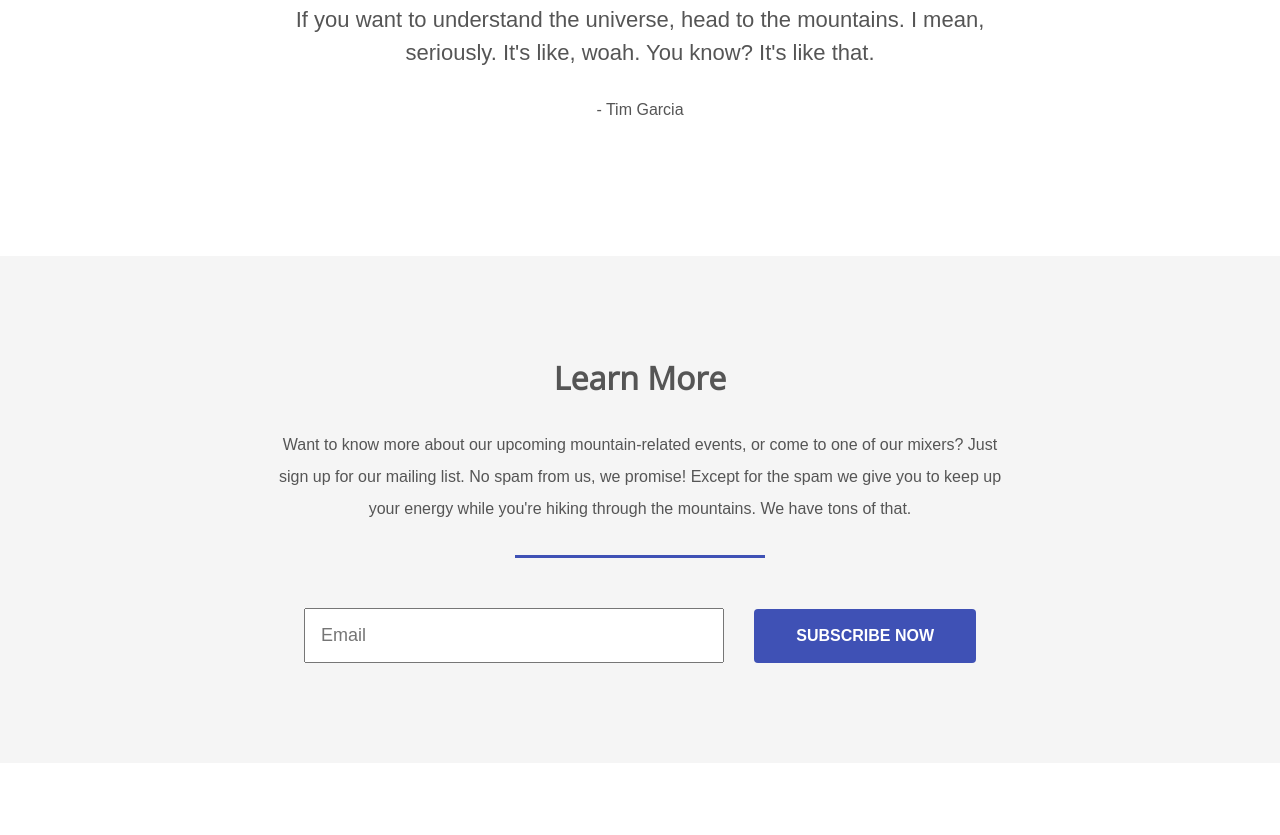
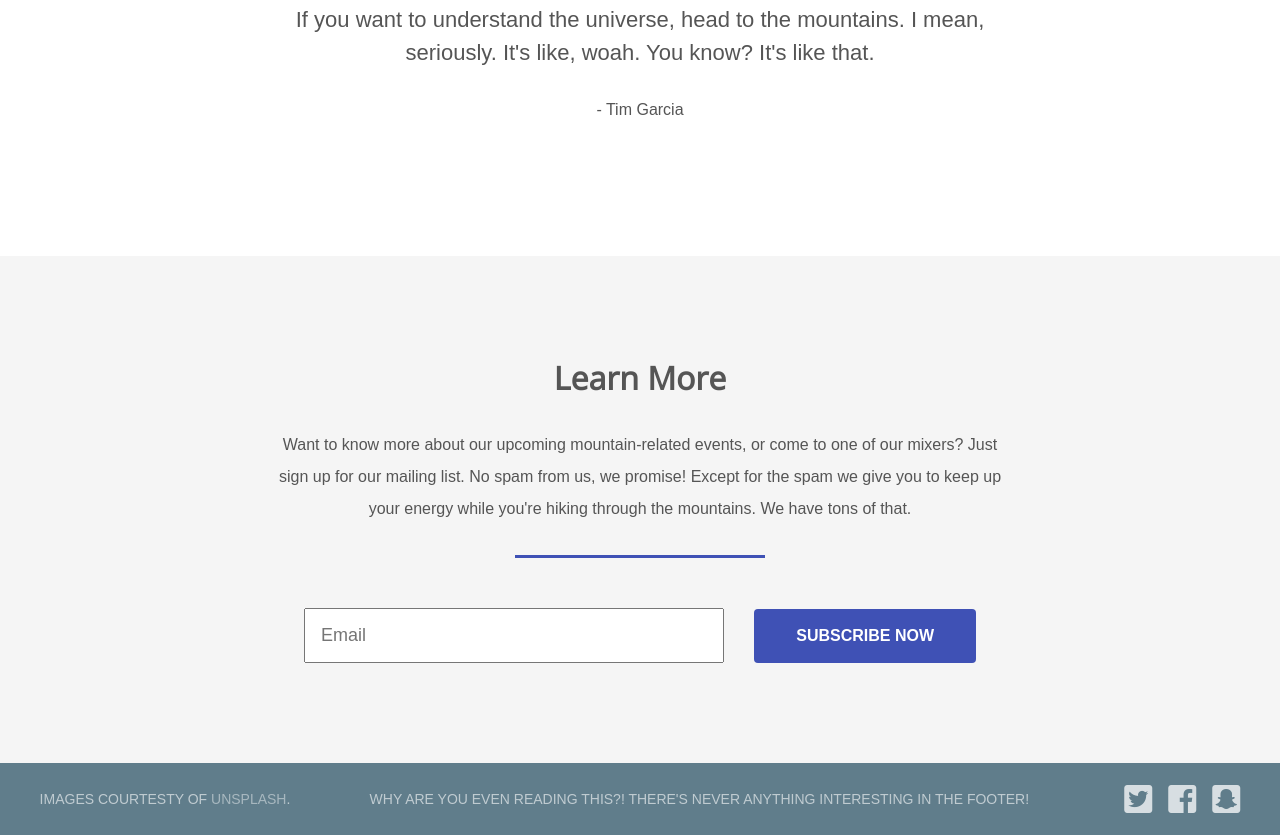
Before and after one commit to TechSnazzy/company-site, a plain HTML site: page index.html in a window 1280 px wide. Shown: the part 3803-4638 px from the top of the page. Before the commit the page ends 4566 px from the top, so only its background shows below. Drawn offline with nearby package versions, Linux system fonts and the light colour scheme.

Commit message:
Created Footer section

```diff
--- a/assets/css/styles.css
+++ b/assets/css/styles.css
@@ -221,3 +221,29 @@ header nav li {
   color: #555;
   flex: 1;
 }
+
+/* Footer Section */
+
+footer {
+  display: flex;
+  align-items: center;
+  justify-content: space-around;
+  background-color: #607d8b;
+  color: #fff;
+  padding: 20px 0;
+}
+
+footer ul {
+  display: flex;
+}
+
+footer ul li {
+  margin-left: 16px;
+}
+
+footer p {
+  text-transform: uppercase;
+  font-size: 14px;
+  opacity: 0.6;
+  align-self: center;
+}
--- a/index.html
+++ b/index.html
@@ -85,7 +85,7 @@
 
       <ul class="grid">
         <li>
-          <i class="fa fa-compass fa-4x"></i>
+          <i class="fas fa-compass fa-4x"></i>
           <h4>Guided Trips</h4>
           <p>
             Looking for the complete experience? Take a tour with one of our
@@ -94,7 +94,7 @@
           </p>
         </li>
         <li>
-          <i class="fa fa-camera-retro fa-4x"></i>
+          <i class="fas fa-camera-retro fa-4x"></i>
           <h4>Photo Trips</h4>
           <p>
             Want to experience nature's beauty without all of that annoying
@@ -102,7 +102,7 @@
           </p>
         </li>
         <li>
-          <i class="fa fa-bicycle fa-4x"></i>
+          <i class="fas fa-bicycle fa-4x"></i>
           <h4>Biking Trips</h4>
           <p>
             If bicycles are more your speed, consider taking a tour through one
@@ -110,7 +110,7 @@
           </p>
         </li>
         <li>
-          <i class="fa fa-flag-checkered fa-4x"></i>
+          <i class="fas fa-flag-checkered fa-4x"></i>
           <h4>Racing Trips</h4>
           <p>
             Got a competitive spirit? Sign up for one of our mountain marathons!
@@ -156,5 +156,24 @@
         <a href="#" class="btn">Subscribe now</a>
       </form>
     </section>
+
+    <footer>
+      <p>Images courtesty of <a href="http://unsplash.com">unsplash</a>.</p>
+      <p>
+        Why are you even reading this?! There's never anything interesting in
+        the footer!
+      </p>
+      <ul>
+        <li>
+          <a href="#"><i class="fab fa-twitter-square fa-2x"></i></a>
+        </li>
+        <li>
+          <a href="#"><i class="fab fa-facebook-square fa-2x"></i></a>
+        </li>
+        <li>
+          <a href="#"><i class="fab fa-snapchat-square fa-2x"></i></a>
+        </li>
+      </ul>
+    </footer>
   </body>
 </html>
```
